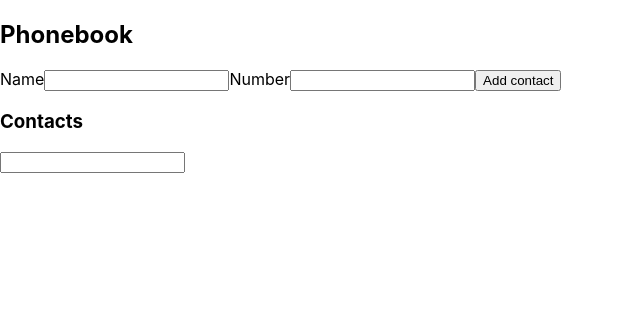
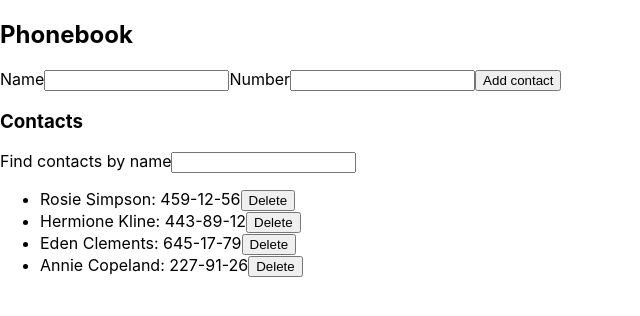
Before and after one commit to MaxOleniuh/goit-react-hw-02-phonebook, a React (Create React App) app: page / in a window 1280 px wide. Shown: the top 316 px of the page, without its empty margins (0-640 px from the left). Built offline with nearby package versions, Linux system fonts and the light colour scheme.

Commit message:
main logic is completed

```diff
--- a/src/components/App.jsx
+++ b/src/components/App.jsx
@@ -5,28 +5,52 @@ import Filter from './Filter/Filter';
 export class App extends Component {
   state = {
     contacts: [
-    // {id: 'id-1', name: 'Rosie Simpson', number: '459-12-56'},
-    // {id: 'id-2', name: 'Hermione Kline', number: '443-89-12'},
-    // {id: 'id-3', name: 'Eden Clements', number: '645-17-79'},
-    // {id: 'id-4', name: 'Annie Copeland', number: '227-91-26'},
-  ],
-  filter: '',
+      { id: 'id-1', name: 'Rosie Simpson', number: '459-12-56' },
+      { id: 'id-2', name: 'Hermione Kline', number: '443-89-12' },
+      { id: 'id-3', name: 'Eden Clements', number: '645-17-79' },
+      { id: 'id-4', name: 'Annie Copeland', number: '227-91-26' },
+    ],
+    filter: '',
+    name: '',
   };
-  addContact = (contact) => {
-    this.setState((prevState) => ({ contacts: [...prevState.contacts, contact] }));
+
+  addContact = contact => {
+    const nameExists = this.state.contacts.some(c => c.name === contact.name);
+    if (nameExists) {
+      alert(` ${contact.name} is already in your contacts.`);
+      return;
+    }
+    this.setState(prevState => ({
+      contacts: [...prevState.contacts, contact],
+    }));
   };
-  changeFilter = e => {
-    this.setState({filter: e.currentTarget.value})
+
+  changeFilter = value => {
+    this.setState({ filter: value });
+  };
+
+  handleDelete = id => {
+    const indEl = this.state.contacts.findIndex(el => el.id === id);
+    this.setState(({ contacts }) => ({ contacts: [...contacts.slice(0, indEl), ...contacts.slice(indEl + 1, contacts.length)] }));
   }
+
   render() {
-    console.log(this.state.filter)
+    const filteredContacts = this.state.contacts.filter(contact => {
+      return contact.name
+        .toLowerCase()
+        .includes(this.state.filter.toLowerCase());
+    });
+
     return (
       <>
         <h2>Phonebook</h2>
-        <Form addContact={this.addContact} />
+        <Form
+          addContact={this.addContact}
+          preventAdditon={this.preventAdditon}
+        />
         <h3>Contacts</h3>
         <Filter onChange={this.changeFilter} />
-        <List contacts={this.state.contacts} />
+        <List contacts={filteredContacts} handleDelete={this.handleDelete} />
       </>
     );
   }
--- a/src/components/Filter/Filter.jsx
+++ b/src/components/Filter/Filter.jsx
@@ -1,6 +1,9 @@
 const Filter = ({onChange}) => {
     return (
-        <input type="text" onChange={onChange}/>
+        <label>
+            Find contacts by name
+            <input type="text" onChange={e => onChange(e.currentTarget.value)} />
+        </label>
     )
 }
 export default Filter;
--- a/src/components/List/List.jsx
+++ b/src/components/List/List.jsx
@@ -1,8 +1,8 @@
-const List = ({ contacts }) => {
-    console.log(contacts)
+const List = ({ contacts, handleDelete }) => {
     return (
         <ul>{contacts.map(({id, number, name}) => <li key={id}>
             {name}: {number}
+            <button onClick={() => handleDelete(id)}>Delete</button>
         </li>)}
         </ul>
     )
```
Also changed, not shown: src/components/Form/Form.jsx (+2 -6 lines).
